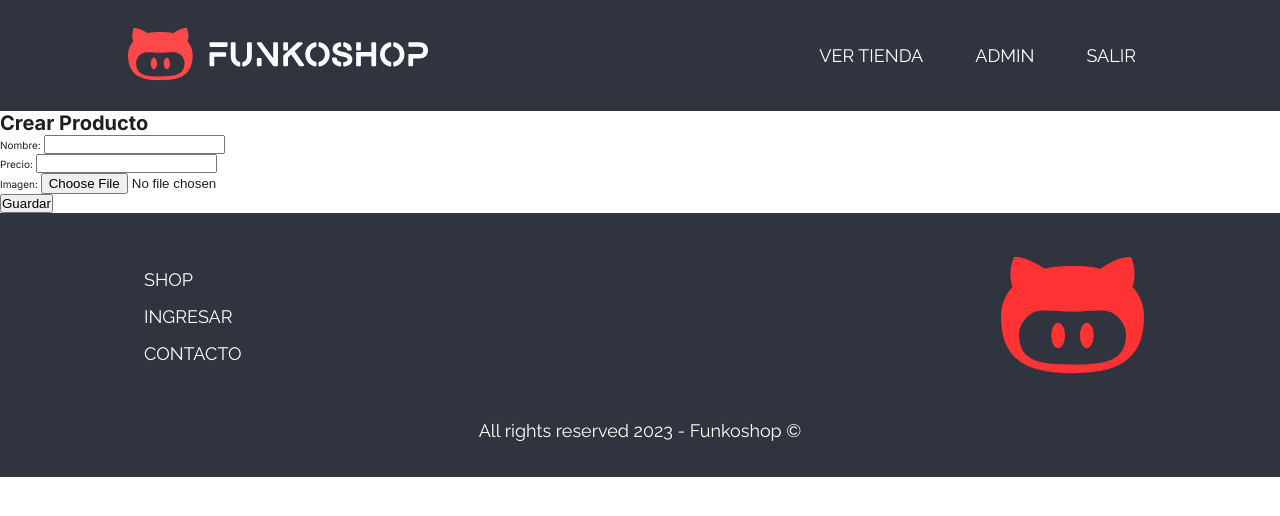
After one commit to jcentenaro/FunkoDeCero, a Node server app: page /admin/productos/create in a window 1280 px wide. The commit adds this page. Shown: the top 516 px of the page. Run offline with Node 20, Linux system fonts and the light colour scheme; some libraries are stand-ins or nearby versions.

Commit message:
Hasta acá carga imagenes a la carpeta uploads

```diff
--- a/app.js
+++ b/app.js
@@ -1,6 +1,8 @@
 const express = require("express");
 const app = express();
-const expressLayouts = require("express-ejs-layouts");
+const path = require("path");
+
+// const expressLayouts = require("express-ejs-layouts");
 // Poner sitio en mantenimiento
 // app.use((req, res, next) => {
 //     next();
@@ -14,16 +16,16 @@ app.set("view engine", "ejs");
 app.set("views", "./src/views");
 
 //Pido que use express-layouts
-app.use(expressLayouts);
+// app.use(expressLayouts);
 // y le digo que cuando lo busque, lo busque en layout/layout
-app.set("layout", "layouts/layout");
+// app.set("layout", "layouts/layout");
 
 // Pido que use el _method de override
 app.use(methodOverride("_method"));
 
 
 // Uso un middleware propio de express para definir qué va a ser público. Todo lo que esté en la carpeta "public" estará a la vista de todos
-app.use(express.static(__dirname + "/public"));
+app.use(express.static(path.join(__dirname, "/public")));
 // Middleware que me permite tomar lo del formulario
 app.use(express.urlencoded({ extended: false}));
 // Pagína de Inicio + Express Router con modulos
@@ -65,7 +67,7 @@ app.get("/producto/:id", (req, res) => {
 // app.use(mainRoutes);
 // lo mismo que arriba pero simplificado en una linea
 app.use("/", require("./src/routes/mainRoutes.js"));
-app.use("/admin", require("./src/routes/adminRoutes.js"));
+app.use("/admin/productos", require("./src/routes/adminRoutes.js"));
 app.use("/shop", require("./src/routes/shopRoutes.js"));
 app.use("/auth", require("./src/routes/authRoutes.js"));
 
--- a/package.json
+++ b/package.json
@@ -15,7 +15,9 @@
     "ejs": "^3.1.9",
     "express": "^4.18.2",
     "express-ejs-layouts": "^2.5.1",
-    "method-override": "^3.0.0"
+    "method-override": "^3.0.0",
+    "multer": "^1.4.5-lts.1",
+    "sharp": "^0.33.2"
   },
   "devDependencies": {
     "nodemon": "^3.1.0"
--- a/src/controllers/adminController.js
+++ b/src/controllers/adminController.js
@@ -1,3 +1,6 @@
+const path = require("path");
+const sharp = require("sharp");
+
 const index = (req, res) => {
     // Prueba con datos estáticos
     const productos = [
@@ -13,8 +16,16 @@ const index = (req, res) => {
         title: "Admin | Productos",
         productos});
 };
+const createView = (req, res) => {
+    res.render("admin/create");
+};
 const store = (req, res) => {
-    console.log(req.body);
+    console.log(req.body, req.file);
+
+    sharp(req.file.buffer)
+    .resize(300)
+    .toFile(path.resolve(__dirname, "../../public/uploads/image.jpg"));
+
     res.send("CREAR PRODUCTO");
 };
 const update = (req, res) => {
@@ -24,9 +35,6 @@ const update = (req, res) => {
 const destroy = (req, res) => {
     console.log(req.params, req.body);
     res.send("Producto Borrado");
-};
-const createView = (req, res) => {
-    res.send("CREATE");
 };
 
 const updateView =(req, res) => {
--- a/src/routes/adminRoutes.js
+++ b/src/routes/adminRoutes.js
@@ -1,11 +1,13 @@
 const express = require("express");
 // no hago lo mismo que en app.js sino estaría replicando el server, aca solicito un módulo nativa de express para manejar estas rutas
 const router = express.Router();
+const multer = require("multer");
+const upload = multer({ storage: multer.memoryStorage() });
 
 const controller = require("../controllers/adminController")
 //cambio app por router que es lo que maneja las rutas
 router.get("/", controller.index);
-router.post("/", controller.store);
+router.post("/", upload.single("imagen"), controller.store);
 router.put("/:id", controller.update);
 router.delete("/:id", controller.destroy)
 
--- /dev/null
+++ b/src/views/admin/create.ejs
@@ -0,0 +1,51 @@
+<!--Header section with NavBar-->
+<%- include('../components/general/header-admin.ejs') %>
+  <!--Header section with NavBar end-->
+
+  <!--Main content section-->
+  <main>
+    <h1>Crear Producto</h1>
+
+      <% if (typeof errors != 'undefined') { %>
+      <ul>
+        <% errors.forEach(error => { %>
+        <li><%= error.msg %></li>
+        <% }) %>
+      </ul>
+      <% } %>
+
+      <form
+        action="/admin/productos"
+        method="post"
+        enctype="multipart/form-data"
+      >
+        <div>
+          <label for="nombre">Nombre: </label>
+          <input
+            type="text"
+            id="nombre"
+            name="nombre"
+          />
+        </div>
+        <div>
+          <label for="precio">Precio: </label>
+          <input
+            type="number"
+            id="precio"
+            name="precio"
+
+          />
+        </div>
+        <div>
+          <label for="imagen">Imagen: </label>
+          <input type="file" id="imagen" name="imagen" />
+        </div>
+        <button type="submit">Guardar</button>
+      </form>
+  </main>
+  <!--Main content section end-->
+
+
+  <!--Footer section-->
+  <%- include('../components/general/footer-admin.ejs') %>
+    <!--Footer section end-->
--- a/src/views/admin/index.ejs
+++ b/src/views/admin/index.ejs
@@ -17,7 +17,7 @@
           <div class="prod-list-add">
             <p class="prod-list-add-label">AGREGAR</p>
             <button class="prod-list-add-button">
-              <a href="/admin/products/create">
+              <a href="/admin/productos/create">
                 <i class="fa-solid fa-plus fa-xl">
                 </i>
               </a>
--- a/src/views/components/general/header-admin.ejs
+++ b/src/views/components/general/header-admin.ejs
@@ -8,7 +8,7 @@
       integrity="sha512-z3gLpd7yknf1YoNbCzqRKc4qyor8gaKU1qmn+CShxbuBusANI9QpRohGBreCFkKxLhei6S9CQXFEbbKuqLg0DA=="
       crossorigin="anonymous" referrerpolicy="no-referrer">
     <link rel="shortcut icon" href="/images/branding/isotype.svg">
-    <title><%= title %></title>
+    <title>ver titulos</title>
 </head>
 
 <body>
@@ -28,7 +28,7 @@
                   <a class="navbar-link" href="/shop">VER TIENDA</a>
               </li>
               <li class="navbar-item contact">
-                  <a class="navbar-link" href="/admin/products">ADMIN</a>
+                  <a class="navbar-link" href="/admin/productos">ADMIN</a>
               </li>
               <li class="navbar-item login">
                   <a class="navbar-link" href="/auth/logout">SALIR</a>
--- a/src/views/components/general/header.ejs
+++ b/src/views/components/general/header.ejs
@@ -10,7 +10,7 @@
         integrity="sha512-z3gLpd7yknf1YoNbCzqRKc4qyor8gaKU1qmn+CShxbuBusANI9QpRohGBreCFkKxLhei6S9CQXFEbbKuqLg0DA=="
         crossorigin="anonymous" referrerpolicy="no-referrer">
     <link rel="shortcut icon" href="/images/branding/isotype.svg">
-    <title><%= title %></title>
+    <title>ver titulos</title>
 </head>
 
 <body>
@@ -27,7 +27,7 @@
             </div>
             <ul class="navbar-menu inactive">
                 <li class="navbar-item contact">
-                    <a class="navbar-link" href="/admin">Admin</a>
+                    <a class="navbar-link" href="/admin/productos">Admin</a>
                 </li>
                 <li class="navbar-item with-submenu">
                     <div class="navbar-link-shop with-icon">
```
Also changed, not shown: src/views/index.ejs (+7 -0 lines), 2 other files.
